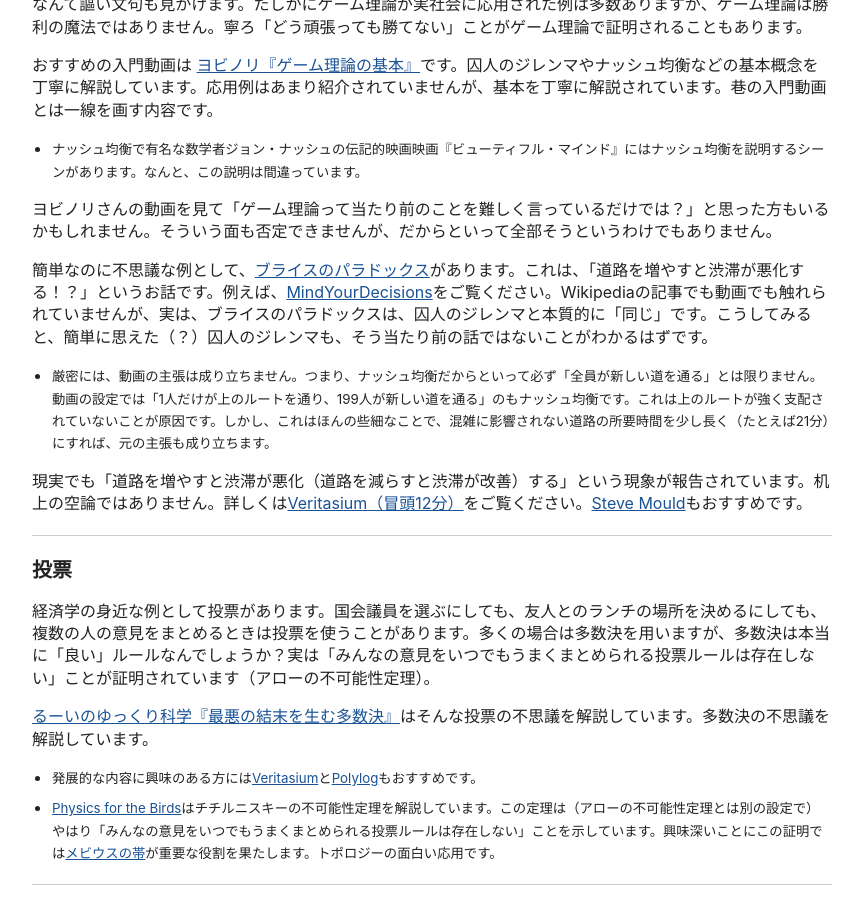
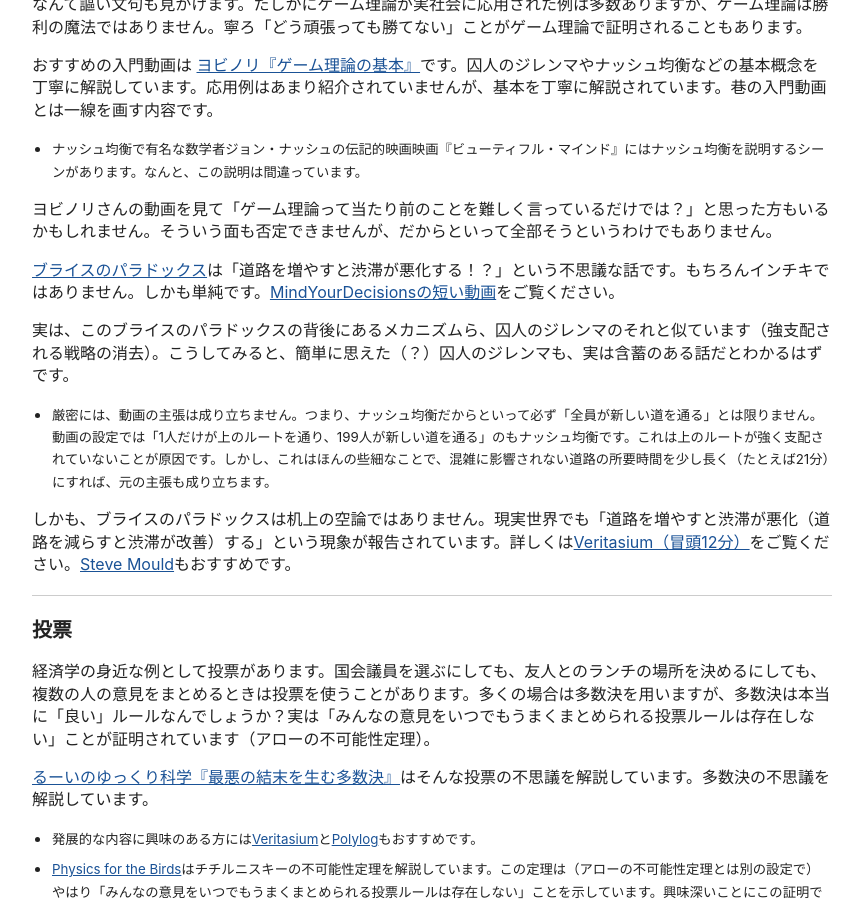
Before and after one commit to tetsuyahoshino137/tetsuyahoshino137.github.io, a Jekyll site: the page built from posts/youtube.md, in a window 1280 px wide and 900 px high, scrolled down 604 px. Shown: the whole window, without its empty margins (208-1069 px from the left). Built offline with Jekyll 4.4.1, drawn with Linux system fonts in a browser that asks for light colours.

Commit message:
Enhance discussion on Bryce's Paradox
Add explanation of Bryce's Paradox and its relation to the prisoner's dilemma.

```diff
--- a/posts/youtube.md
+++ b/posts/youtube.md
@@ -36,11 +36,13 @@
 
 ヨビノリさんの動画を見て「ゲーム理論って当たり前のことを難しく言っているだけでは？」と思った方もいるかもしれません。そういう面も否定できませんが、だからといって全部そうというわけでもありません。
 
-簡単なのに不思議な例として、[ブライスのパラドックス](https://ja.wikipedia.org/wiki/%E3%83%96%E3%83%A9%E3%82%A4%E3%82%B9%E3%81%AE%E3%83%91%E3%83%A9%E3%83%89%E3%83%83%E3%82%AF%E3%82%B9)があります。これは、「道路を増やすと渋滞が悪化する！？」というお話です。例えば、[MindYourDecisions](https://www.youtube.com/watch?v=8mlH9bnvWVE)をご覧ください。Wikipediaの記事でも動画でも触れられていませんが、実は、ブライスのパラドックスは、囚人のジレンマと本質的に「同じ」です。こうしてみると、簡単に思えた（？）囚人のジレンマも、そう当たり前の話ではないことがわかるはずです。
+[ブライスのパラドックス](https://ja.wikipedia.org/wiki/%E3%83%96%E3%83%A9%E3%82%A4%E3%82%B9%E3%81%AE%E3%83%91%E3%83%A9%E3%83%89%E3%83%83%E3%82%AF%E3%82%B9)は「道路を増やすと渋滞が悪化する！？」という不思議な話です。もちろんインチキではありません。しかも単純です。[MindYourDecisionsの短い動画](https://www.youtube.com/watch?v=8mlH9bnvWVE)をご覧ください。
+
+実は、このブライスのパラドックスの背後にあるメカニズムら、囚人のジレンマのそれと似ています（強支配される戦略の消去）。こうしてみると、簡単に思えた（？）囚人のジレンマも、実は含蓄のある話だとわかるはずです。
 
 - <small>厳密には、動画の主張は成り立ちません。つまり、ナッシュ均衡だからといって必ず「全員が新しい道を通る」とは限りません。動画の設定では「1人だけが上のルートを通り、199人が新しい道を通る」のもナッシュ均衡です。これは上のルートが強く支配されていないことが原因です。しかし、これはほんの些細なことで、混雑に影響されない道路の所要時間を少し長く（たとえば21分）にすれば、元の主張も成り立ちます。</small>
 
-現実でも「道路を増やすと渋滞が悪化（道路を減らすと渋滞が改善）する」という現象が報告されています。机上の空論ではありません。詳しくは[Veritasium（冒頭12分）](https://youtu.be/-QTkPfq7w1A)をご覧ください。[Steve Mould](https://youtu.be/Cg73j3QYRJc)もおすすめです。
+しかも、ブライスのパラドックスは机上の空論ではありません。現実世界でも「道路を増やすと渋滞が悪化（道路を減らすと渋滞が改善）する」という現象が報告されています。詳しくは[Veritasium（冒頭12分）](https://youtu.be/-QTkPfq7w1A)をご覧ください。[Steve Mould](https://youtu.be/Cg73j3QYRJc)もおすすめです。
 
 ---
 
```
